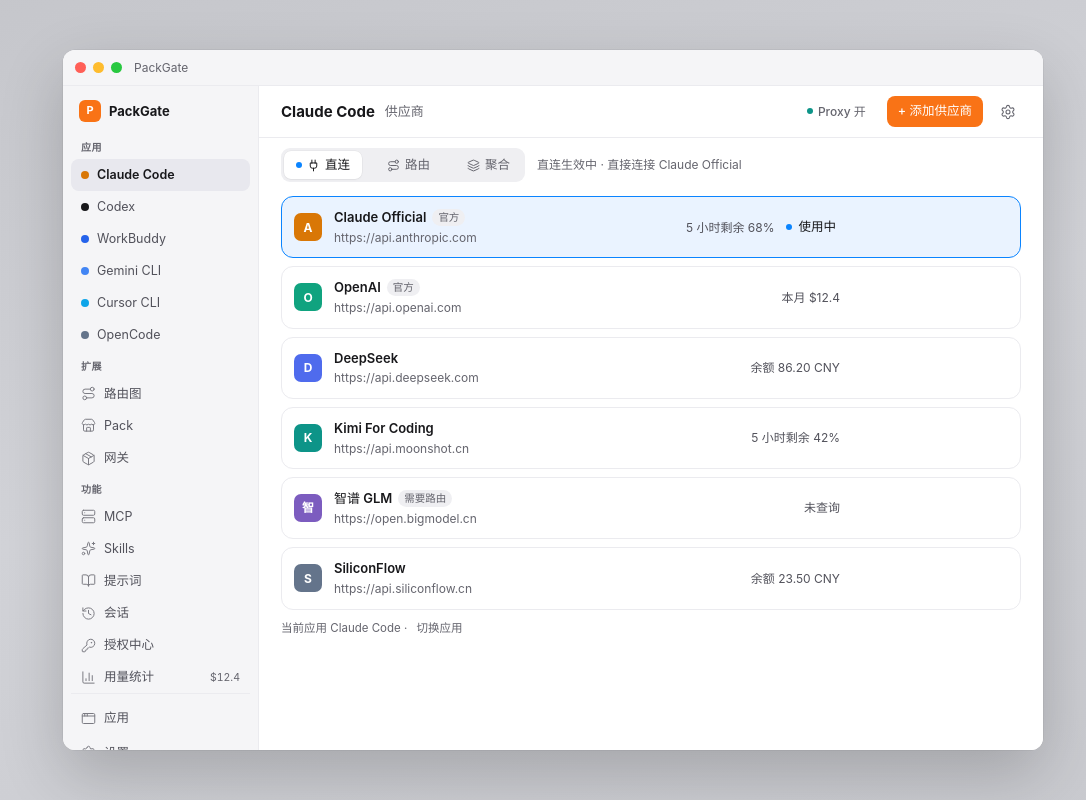
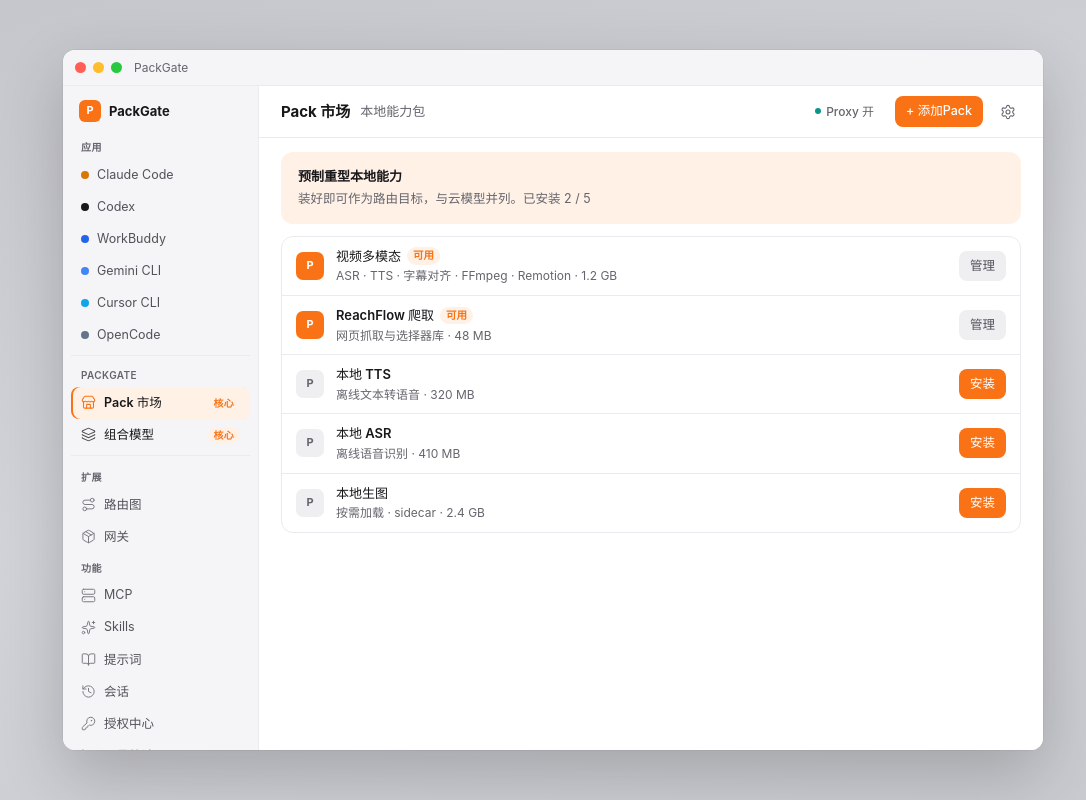
Before and after one commit to beyondchenlin/packgate-demo, a React (Vite) app: page / in a window 1280 px wide. Shown: the whole page, without its empty margins (87-1173 px from the left). Built offline with nearby package versions, Linux system fonts and the light colour scheme.

Commit message:
feat: promote Pack + Composite to primary sidebar
Keep CC Switch shell. Core block under apps with restrained orange
marks; default landing is Pack market. Routing/gateway stay secondary.

```diff
--- a/src/App.tsx
+++ b/src/App.tsx
@@ -4,6 +4,7 @@
   BookOpen,
   History,
   KeyRound,
+  Layers,
   Package,
   Puzzle,
   Route,
@@ -16,6 +17,7 @@
 import { ToastProvider, useToast } from './lib/toast'
 import {
   APPS,
+  CORE_NAV,
   EXTRA_NAV,
   GLOBAL_NAV,
   NAV_LABEL,
@@ -47,6 +49,7 @@
   usage: BarChart3,
   routing: Route,
   packs: Store,
+  composite: Layers,
   gateway: Package,
   apps: AppWindow,
   settings: Settings,
@@ -55,7 +58,7 @@
 
 function Shell() {
   const { toast } = useToast()
-  const [nav, setNav] = useState<NavId>('providers')
+  const [nav, setNav] = useState<NavId>('packs')
   const [app, setApp] = useState<AgentId>('claude-code')
   const [proxyOn, setProxyOn] = useState(true)
   const [theme, setTheme] = useState<'light' | 'dark'>('light')
@@ -70,10 +73,31 @@
     nav === 'providers'
       ? APPS.find((a) => a.id === app)?.label ?? 'PackGate'
       : NAV_LABEL[nav]
-  const subtitle = nav === 'providers' ? '供应商' : undefined
+  const subtitle =
+    nav === 'providers'
+      ? '供应商'
+      : nav === 'packs'
+        ? '本地能力包'
+        : nav === 'composite'
+          ? '云 + 本地入口'
+          : undefined
 
   const showAdd =
-    nav === 'providers' || nav === 'mcp' || nav === 'skills' || nav === 'prompts'
+    nav === 'providers' ||
+    nav === 'mcp' ||
+    nav === 'skills' ||
+    nav === 'prompts' ||
+    nav === 'packs' ||
+    nav === 'composite'
+
+  const addLabel =
+    nav === 'providers'
+      ? '供应商'
+      : nav === 'packs'
+        ? 'Pack'
+        : nav === 'composite'
+          ? '组合'
+          : NAV_LABEL[nav]
 
   return (
     <div
@@ -126,6 +150,26 @@
                 {a.label}
               </button>
             ))}
+
+            <div className="sb-core-block">
+              <div className="sb-group">PackGate</div>
+              {CORE_NAV.map((item) => {
+                const Icon = ICONS[item.icon] ?? Store
+                return (
+                  <button
+                    key={item.id}
+                    type="button"
+                    className="sb-item core"
+                    data-on={nav === item.id}
+                    onClick={() => go(item.id)}
+                  >
+                    <Icon strokeWidth={1.7} />
+                    {item.label}
+                    <span className="core-mark">{item.hint}</span>
+                  </button>
+                )
+              })}
+            </div>
 
             <div className="sb-group">扩展</div>
             {EXTRA_NAV.map((item) => {
@@ -192,7 +236,6 @@
               {subtitle && <span className="sub">{subtitle}</span>}
               <div className="spacer" />
 
-              {/* Proxy 开关 — CC Switch 本地路由气质 */}
               <button
                 type="button"
                 className="btn ghost"
@@ -223,10 +266,12 @@
                   className="btn primary"
                   onClick={() => {
                     if (nav === 'providers') setAddSignal((n) => n + 1)
+                    else if (nav === 'packs') toast('安装 Pack（Demo）')
+                    else if (nav === 'composite') toast('新建组合模型（Demo）')
                     else toast(`添加 ${NAV_LABEL[nav]}`)
                   }}
                 >
-                  + 添加{nav === 'providers' ? '供应商' : NAV_LABEL[nav]}
+                  + 添加{addLabel}
                 </button>
               )}
 
@@ -250,6 +295,7 @@
             )}
             {nav === 'routing' && <RoutingView agent={app} />}
             {nav === 'packs' && <PackMarketView />}
+            {nav === 'composite' && <CompositeView />}
             {nav === 'mcp' && <McpView />}
             {nav === 'skills' && <SkillsView />}
             {nav === 'prompts' && <PromptsView />}
@@ -260,7 +306,6 @@
             {nav === 'gateway' && <GatewayView on={proxyOn} />}
             {nav === 'plugins' && <PluginsView />}
             {nav === 'library' && <LibraryView />}
-            {nav === 'composite' && <CompositeView />}
             {nav === 'settings' && (
               <SettingsView
                 theme={theme}
--- a/src/index.css
+++ b/src/index.css
@@ -146,6 +146,33 @@
 .sb-item .badge {
   margin-left: auto; font-size: 10.5px; color: var(--fg-3);
   font-variant-numeric: tabular-nums;
+}
+
+
+.sb-item.core {
+  font-weight: 560;
+  color: var(--fg-1);
+}
+.sb-item.core .core-mark {
+  margin-left: auto;
+  font-size: 10px;
+  font-weight: 600;
+  color: var(--action);
+  background: var(--action-soft);
+  padding: 1px 6px;
+  border-radius: 999px;
+  letter-spacing: 0.02em;
+}
+.sb-item.core[data-on="true"] {
+  background: var(--action-soft);
+  box-shadow: inset 2px 0 0 var(--action);
+}
+.sb-item.core[data-on="true"] svg { color: var(--action); opacity: 1; }
+.sb-core-block {
+  margin: 4px 0 6px;
+  padding: 4px 0;
+  border-top: 0.5px solid var(--border);
+  border-bottom: 0.5px solid var(--border);
 }
 
 .sb-foot {
--- a/src/lib/types.ts
+++ b/src/lib/types.ts
@@ -32,6 +32,12 @@
   { id: 'opencode', label: 'OpenCode', color: '#64748b' },
 ]
 
+/** PackGate 核心：侧栏一级，应用列表正下方 */
+export const CORE_NAV: { id: NavId; label: string; icon: string; hint: string }[] = [
+  { id: 'packs', label: 'Pack 市场', icon: 'packs', hint: '核心' },
+  { id: 'composite', label: '组合模型', icon: 'composite', hint: '核心' },
+]
+
 /** 侧栏全局页 — 对标 CC Switch */
 export const GLOBAL_NAV: { id: NavId; label: string; icon: string }[] = [
   { id: 'mcp', label: 'MCP', icon: 'mcp' },
@@ -42,17 +48,16 @@
   { id: 'usage', label: '用量统计', icon: 'usage' },
 ]
 
-/** PackGate 扩展入口，放在侧栏应用区下方 */
+/** 次级扩展 */
 export const EXTRA_NAV: { id: NavId; label: string; icon: string }[] = [
   { id: 'routing', label: '路由图', icon: 'routing' },
-  { id: 'packs', label: 'Pack', icon: 'packs' },
   { id: 'gateway', label: '网关', icon: 'gateway' },
 ]
 
 export const NAV_LABEL: Record<NavId, string> = {
   providers: '供应商',
   routing: '路由图',
-  packs: 'Pack',
+  packs: 'Pack 市场',
   mcp: 'MCP',
   skills: 'Skills',
   prompts: '提示词',
@@ -78,7 +83,6 @@
   { id: 'manual', label: '手动', helper: '固定打到选中模型。' },
 ]
 
-// keep AGENTS alias for older views
 export const AGENTS = APPS.map((a) => ({
   ...a,
   installed: a.id !== 'opencode',
--- a/src/views/CompositeView.tsx
+++ b/src/views/CompositeView.tsx
@@ -1,27 +1,111 @@
+import { useState } from 'react'
 import { useToast } from '../lib/toast'
 
-const ROWS = [
-  ['视频多模态', '云 LLM + ASR/TTS/剪辑/打包'],
-  ['爬取研究', 'ReachFlow + 长上下文模型'],
-  ['省钱编码', 'DeepSeek 优先 · 自带额度兜底'],
+const SEED = [
+  {
+    id: '1',
+    name: '视频多模态',
+    desc: '入口 LLM + ASR / TTS / 剪辑 / Remotion',
+    packs: ['视频多模态'],
+    prefer: 'Agent 自带额度优先',
+  },
+  {
+    id: '2',
+    name: '爬取研究',
+    desc: 'ReachFlow + 长上下文模型',
+    packs: ['ReachFlow'],
+    prefer: '云模型',
+  },
+  {
+    id: '3',
+    name: '省钱编码',
+    desc: 'DeepSeek 优先 · 自带额度兜底',
+    packs: [],
+    prefer: 'Agent 自带额度优先',
+  },
 ]
 
 export function CompositeView() {
   const { toast } = useToast()
+  const [rows] = useState(SEED)
+
   return (
     <div className="content">
-      <div className="toolbar" style={{padding:0,marginBottom:10}}>
-        <div className="spacer" />
-        <button type="button" className="btn primary" onClick={() => toast('新建组合')}>新建</button>
+      <div
+        className="list-card"
+        style={{
+          padding: '14px 16px',
+          marginBottom: 12,
+          background: 'var(--action-soft)',
+          borderColor: 'transparent',
+        }}
+      >
+        <div style={{ fontWeight: 600, fontSize: 13 }}>一个入口，背后是云 + 本地 Pack</div>
+        <div className="muted" style={{ fontSize: 12.5, marginTop: 4, lineHeight: 1.5 }}>
+          Agent 只选这一个「组合模型」；无后台 LLM 时优先走入口自带额度。
+        </div>
       </div>
+
       <div className="list-card">
-        {ROWS.map(([name, desc]) => (
-          <div key={name} className="list-row">
-            <div style={{ flex: 1 }}>
-              <div style={{ fontWeight: 560 }}>{name}</div>
-              <div className="muted" style={{ fontSize: 12, marginTop: 2 }}>{desc}</div>
+        {rows.map((r) => (
+          <div key={r.id} className="list-row">
+            <div
+              style={{
+                width: 28,
+                height: 28,
+                borderRadius: 7,
+                background: 'var(--fg-1)',
+                color: 'var(--bg-app)',
+                display: 'flex',
+                alignItems: 'center',
+                justifyContent: 'center',
+                fontSize: 11,
+                fontWeight: 700,
+                flex: 'none',
+              }}
+            >
+              C
             </div>
-            <button type="button" className="btn ghost" onClick={() => toast('编辑')}>编辑</button>
+            <div style={{ flex: 1, minWidth: 0 }}>
+              <div style={{ fontWeight: 560 }}>{r.name}</div>
+              <div className="muted" style={{ fontSize: 12, marginTop: 2 }}>
+                {r.desc}
+              </div>
+              <div style={{ marginTop: 6, display: 'flex', flexWrap: 'wrap', gap: 4 }}>
+                <span
+                  style={{
+                    fontSize: 10.5,
+                    color: 'var(--fg-2)',
+                    background: 'var(--bg-subtle)',
+                    padding: '1px 6px',
+                    borderRadius: 99,
+                  }}
+                >
+                  {r.prefer}
+                </span>
+                {r.packs.map((p) => (
+                  <span
+                    key={p}
+                    style={{
+                      fontSize: 10.5,
+                      color: 'var(--action)',
+                      background: 'var(--action-soft)',
+                      padding: '1px 6px',
+                      borderRadius: 99,
+                      fontWeight: 560,
+                    }}
+                  >
+                    Pack · {p}
+                  </span>
+                ))}
+              </div>
+            </div>
+            <button type="button" className="btn ghost" onClick={() => toast(`编辑 ${r.name}`)}>
+              编辑
+            </button>
+            <button type="button" className="btn" onClick={() => toast(`已选用 ${r.name}`)}>
+              使用
+            </button>
           </div>
         ))}
       </div>
--- a/src/views/PackMarketView.tsx
+++ b/src/views/PackMarketView.tsx
@@ -2,23 +2,73 @@
 import { useToast } from '../lib/toast'
 
 const PACKS = [
-  { id: 'video', name: '视频多模态', desc: 'ASR · TTS · 字幕对齐 · FFmpeg · Remotion', size: '1.2 GB', state: '已安装' },
-  { id: 'reach', name: 'ReachFlow 爬取', desc: '网页抓取与选择器库', size: '48 MB', state: '已安装' },
-  { id: 'tts', name: '本地 TTS', desc: '离线文本转语音', size: '320 MB', state: '可安装' },
-  { id: 'asr', name: '本地 ASR', desc: '离线语音识别', size: '410 MB', state: '可安装' },
-  { id: 'img', name: '本地生图', desc: '按需加载 · sidecar', size: '2.4 GB', state: '可安装' },
+  { id: 'video', name: '视频多模态', desc: 'ASR · TTS · 字幕对齐 · FFmpeg · Remotion', size: '1.2 GB', state: '已安装' as const },
+  { id: 'reach', name: 'ReachFlow 爬取', desc: '网页抓取与选择器库', size: '48 MB', state: '已安装' as const },
+  { id: 'tts', name: '本地 TTS', desc: '离线文本转语音', size: '320 MB', state: '可安装' as const },
+  { id: 'asr', name: '本地 ASR', desc: '离线语音识别', size: '410 MB', state: '可安装' as const },
+  { id: 'img', name: '本地生图', desc: '按需加载 · sidecar', size: '2.4 GB', state: '可安装' as const },
 ]
 
 export function PackMarketView() {
   const { toast } = useToast()
   const [rows, setRows] = useState(PACKS)
+  const installed = rows.filter((r) => r.state === '已安装').length
+
   return (
     <div className="content">
+      <div
+        className="list-card"
+        style={{
+          padding: '14px 16px',
+          marginBottom: 12,
+          borderColor: 'transparent',
+          background: 'var(--action-soft)',
+        }}
+      >
+        <div style={{ fontWeight: 600, fontSize: 13 }}>预制重型本地能力</div>
+        <div className="muted" style={{ fontSize: 12.5, marginTop: 4, lineHeight: 1.5 }}>
+          装好即可作为路由目标，与云模型并列。已安装 {installed} / {rows.length}
+        </div>
+      </div>
+
       <div className="list-card">
         {rows.map((p) => (
           <div key={p.id} className="list-row">
+            <div
+              style={{
+                width: 28,
+                height: 28,
+                borderRadius: 7,
+                background: p.state === '已安装' ? 'var(--action)' : 'var(--bg-subtle)',
+                color: p.state === '已安装' ? '#fff' : 'var(--fg-3)',
+                display: 'flex',
+                alignItems: 'center',
+                justifyContent: 'center',
+                fontSize: 11,
+                fontWeight: 700,
+                flex: 'none',
+              }}
+            >
+              P
+            </div>
             <div style={{ flex: 1, minWidth: 0 }}>
-              <div style={{ fontWeight: 560 }}>{p.name}</div>
+              <div style={{ fontWeight: 560, display: 'flex', alignItems: 'center', gap: 6 }}>
+                {p.name}
+                {p.state === '已安装' && (
+                  <span
+                    style={{
+                      fontSize: 10.5,
+                      color: 'var(--action)',
+                      background: 'var(--action-soft)',
+                      padding: '1px 6px',
+                      borderRadius: 99,
+                      fontWeight: 600,
+                    }}
+                  >
+                    可用
+                  </span>
+                )}
+              </div>
               <div className="muted" style={{ fontSize: 12, marginTop: 2 }}>
                 {p.desc} · {p.size}
               </div>
@@ -27,10 +77,11 @@
               type="button"
               className={p.state === '已安装' ? 'btn' : 'btn primary'}
               onClick={() => {
-                if (p.state === '已安装') {
-                  toast(`${p.name} · 已在路由目标里`)
-                } else {
-                  setRows((xs) => xs.map((x) => (x.id === p.id ? { ...x, state: '已安装' } : x)))
+                if (p.state === '已安装') toast(`${p.name} · 已在路由目标`)
+                else {
+                  setRows((xs) =>
+                    xs.map((x) => (x.id === p.id ? { ...x, state: '已安装' } : x)),
+                  )
                   toast(`已安装 ${p.name}`)
                 }
               }}
```
